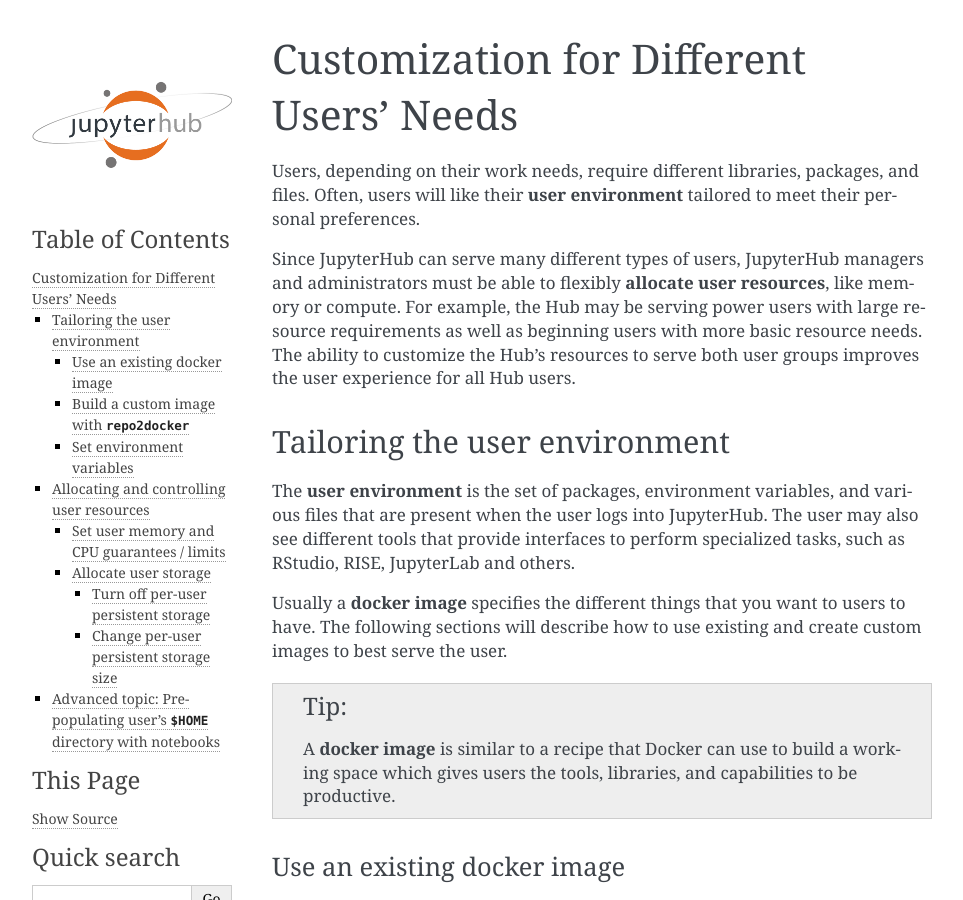
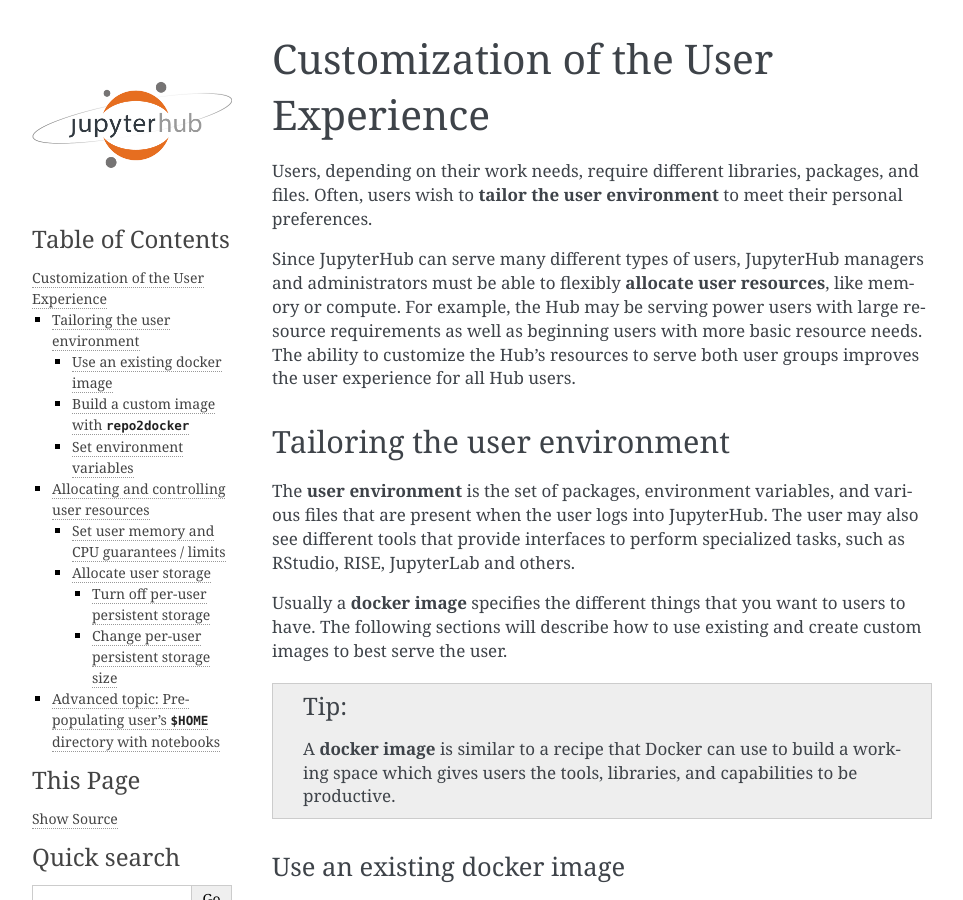
Before and after one commit to jupyterhub/zero-to-jupyterhub-k8s, a Sphinx documentation site: the page built from doc/source/user-experience.rst, in a window 1280 px wide and 900 px high. Shown: the whole window, without its empty margins (148-1111 px from the left). Built offline with Sphinx 7.4.7, drawn with Linux system fonts in a browser that asks for light colours.

Commit message:
Simplify section title

```diff
--- a/doc/source/user-experience.rst
+++ b/doc/source/user-experience.rst
@@ -1,10 +1,10 @@
 .. _user_experience:
 
-Customization for Different Users' Needs
-========================================
+Customization of the User Experience
+====================================
 
 Users, depending on their work needs, require different libraries, packages,
-and files. Often, users will like their **user environment** tailored to meet
+and files. Often, users wish to **tailor the user environment** to meet
 their personal preferences.
 
 Since JupyterHub can serve many different types of users, JupyterHub managers
@@ -42,7 +42,8 @@
 
 The `scipy-notebook <https://hub.docker.com/r/jupyter/scipy-notebook/>`_
 image, which can be found in the ``docker-stacks`` repo, contains
-`useful scientific programming libraries <https://github.com/jupyter/docker-stacks/tree/master/scipy-notebook>`_
+`useful scientific programming libraries
+<https://github.com/jupyter/docker-stacks/tree/master/scipy-notebook>`_
 pre-installed. This image may satisfy your needs. If you wish to use an
 existing image, such as the ``scipy-notebook`` image, complete these steps:
 
```
